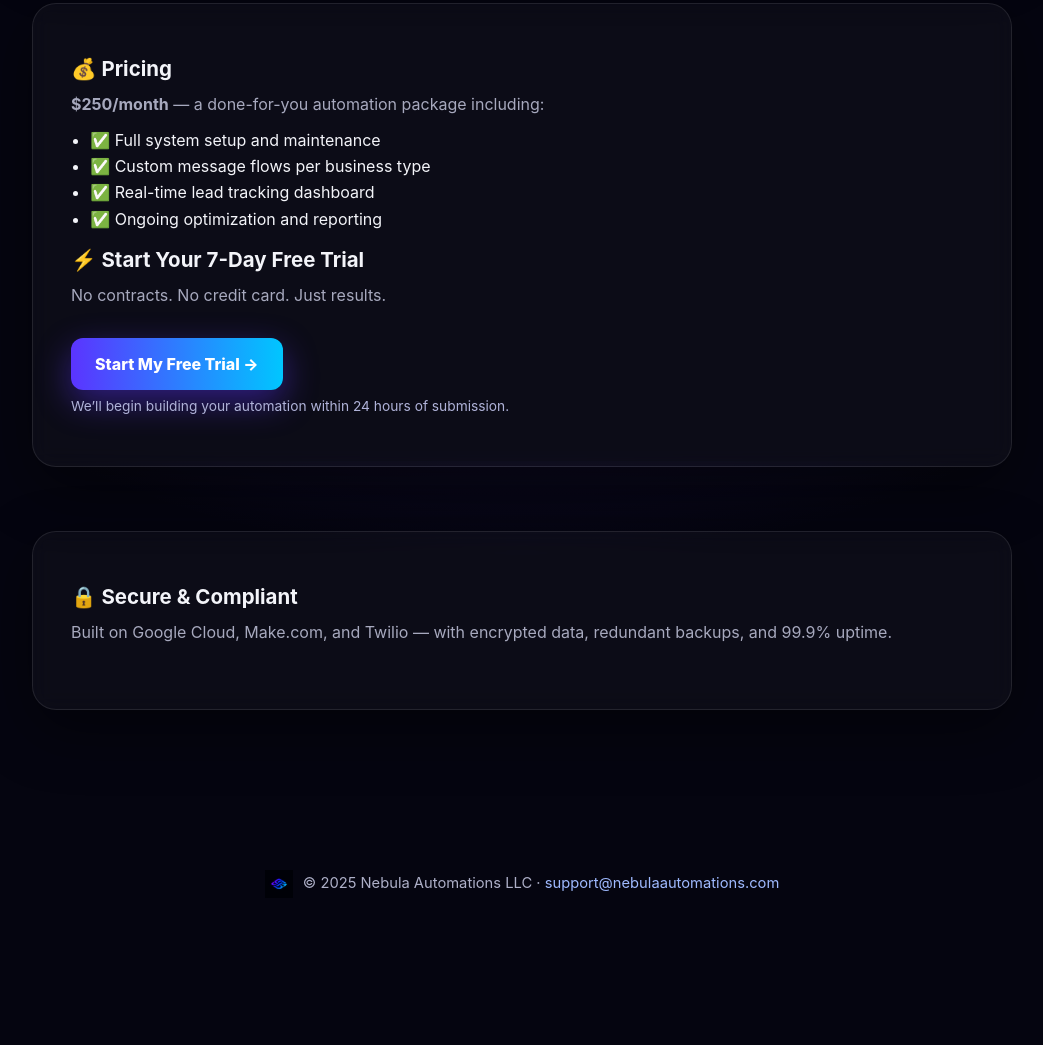
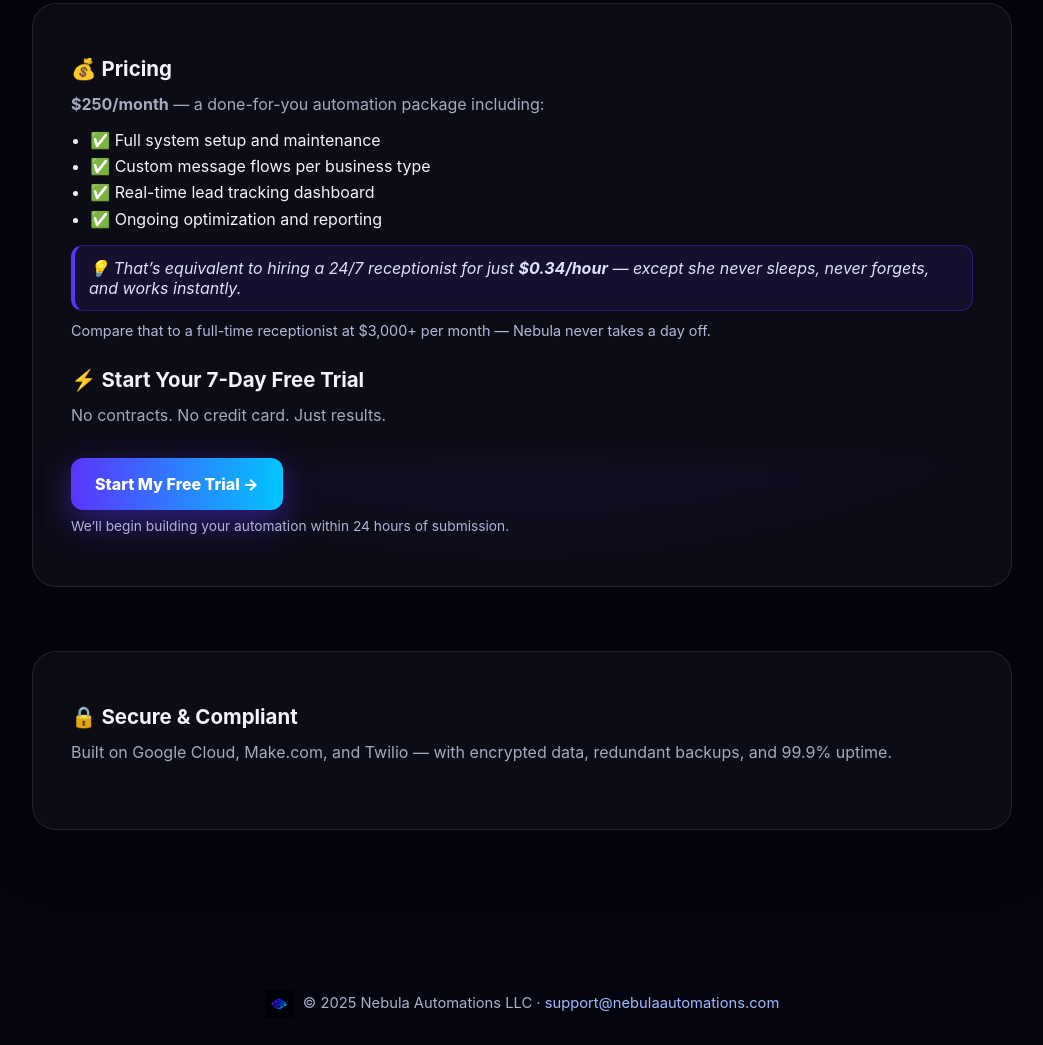
Before and after one commit to andrew9990828/nebula-landing, a plain HTML site: page index.html in a window 1280 px wide. Shown: the part 1939-2984 px from the top of the page, without its empty margins (118-1161 px from the left). Before the commit the page ends 2917 px from the top, so only its background shows below. Drawn offline with Linux system fonts and the light colour scheme.

Commit message:
Added pricing value anchor (.34/hr) and visual/UX improvements

```diff
--- a/index.html
+++ b/index.html
@@ -43,7 +43,6 @@
       text-align: center;
     }
 
-    /* Animated background lights */
     .nebula-glow {
       position: absolute;
       inset: -20%;
@@ -51,7 +50,7 @@
         radial-gradient(800px 500px at 20% 30%, rgba(91,52,255,.28), transparent 70%),
         radial-gradient(900px 700px at 80% 40%, rgba(0,198,255,.24), transparent 75%),
         radial-gradient(600px 800px at 50% 85%, rgba(91,52,255,.20), transparent 80%);
-      animation: glowShift 20s ease-in-out infinite alternate;
+      animation: glowShift 24s ease-in-out infinite alternate;
       filter: blur(80px);
       z-index: 0;
     }
@@ -61,7 +60,6 @@
       100% { transform: translateY(40px); opacity: 1; }
     }
 
-    /* Starfield canvas */
     canvas#stars {
       position: absolute;
       inset: 0;
@@ -69,7 +67,6 @@
       opacity: 0.55;
     }
 
-    /* Floating holographic halo behind logo */
     .halo {
       position: absolute;
       width: 800px;
@@ -85,7 +82,6 @@
       100% { transform: scale(1.1); opacity: 0.8; }
     }
 
-    /* Logo */
     .hero .logo {
       position: relative;
       z-index: 1;
@@ -199,6 +195,7 @@
     }
   </style>
 </head>
+
 <body>
   <!-- -------------------- HERO -------------------- -->
   <header class="hero">
@@ -240,7 +237,12 @@
         <li>✅ Ongoing optimization and reporting</li>
       </ul>
 
-      <h2 style="margin-top:18px">⚡ Start Your 7-Day Free Trial</h2>
+      <blockquote style="margin-top:16px;">
+        💡 That’s equivalent to hiring a 24/7 receptionist for just <strong>$0.34/hour</strong> — except she never sleeps, never forgets, and works instantly.
+      </blockquote>
+      <p style="font-size:.9rem; color:#b5b8d8; margin-top:8px;">Compare that to a full-time receptionist at $3,000+ per month — Nebula never takes a day off.</p>
+
+      <h2 style="margin-top:24px">⚡ Start Your 7-Day Free Trial</h2>
       <p>No contracts. No credit card. Just results.</p>
 
       <a class="cta" href="https://docs.google.com/forms/d/e/1FAIpQLSfuJvwLzQMy2YN3sumMcw7Fmqu3RVDiRKtFusojlEttt8g1Mw/viewform?usp=header" target="_blank" rel="noopener">Start My Free Trial →</a>
@@ -271,7 +273,7 @@
     }, { threshold: .12 });
     document.querySelectorAll('.section').forEach(el => io.observe(el));
 
-    /* Simple animated starfield */
+    /* Animated starfield */
     (() => {
       const c = document.getElementById('stars');
       const x = c.getContext('2d', { alpha: true });
```
